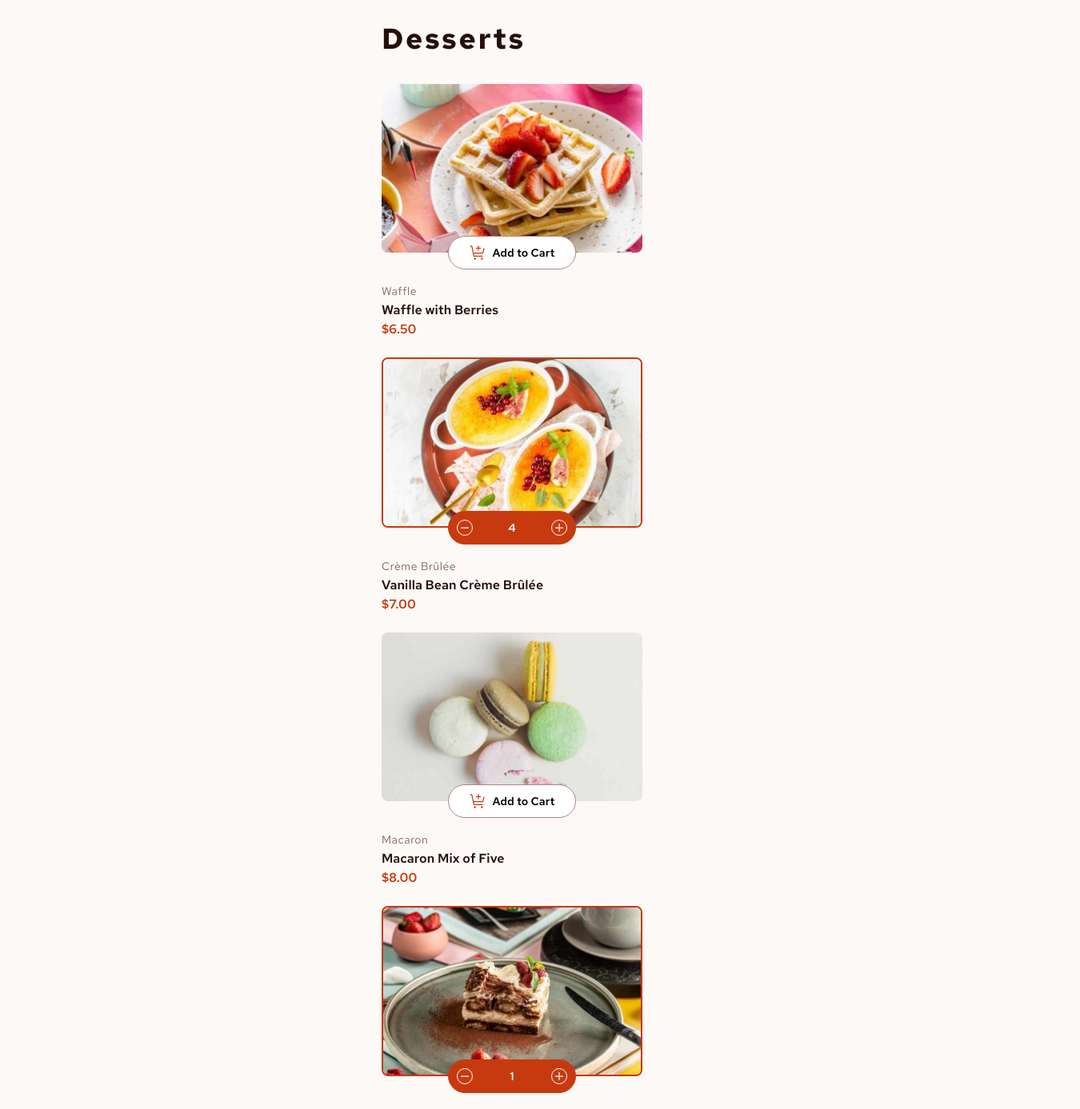
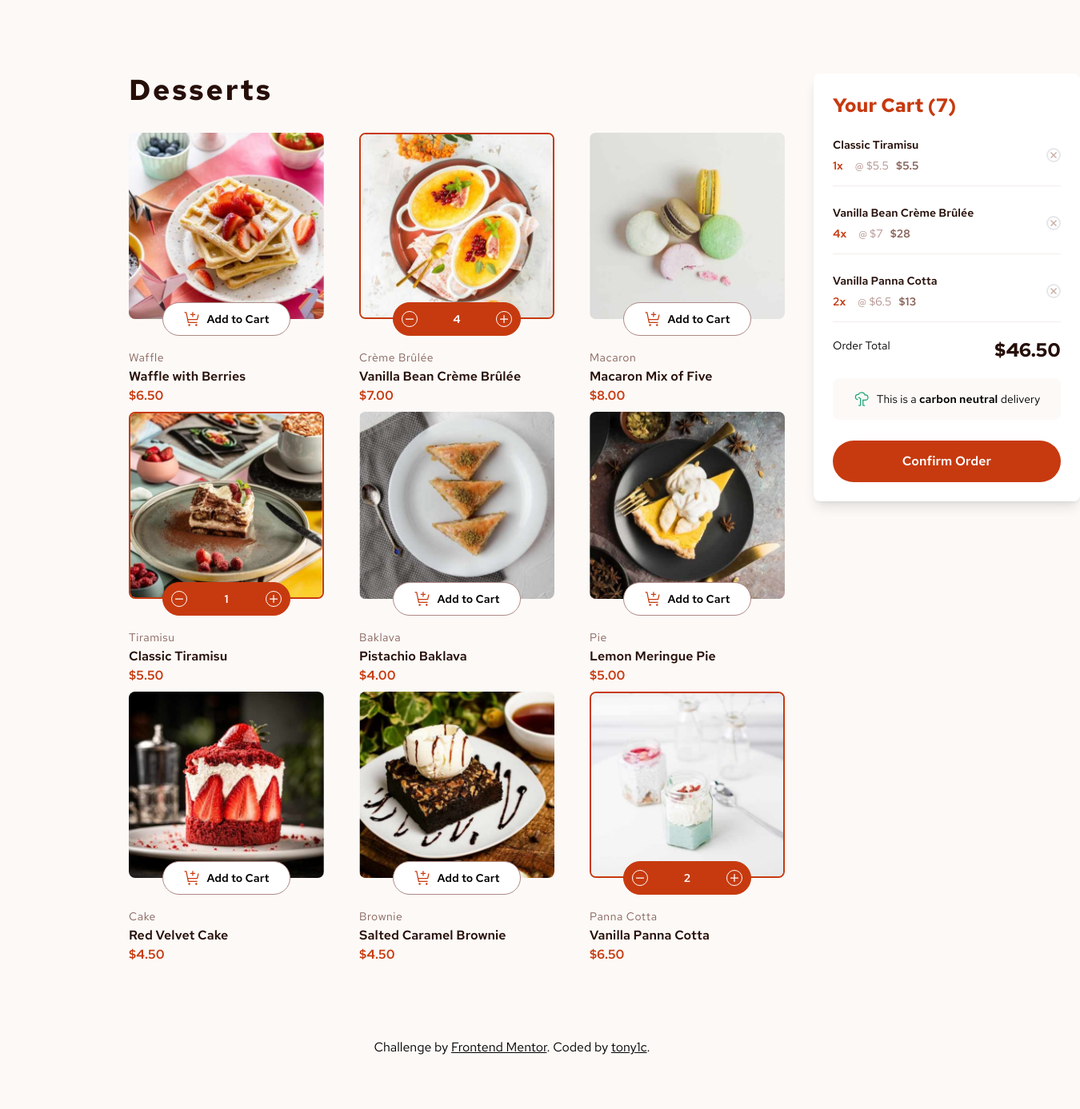
Before and after one commit to tony1c/frontend-mentor-challenges, an Angular app in the folder product-list-with-cart-angular/: page / in a window 1280 px wide. Shown: the top 1387 px of the page at 80% size, 1350 px wide, since content can reach past the window. After the commit the page ends 1322 px from the top, so only its background shows below. Built offline with nearby package versions, Linux system fonts and the light colour scheme.

Commit message:
layout + footer

```diff
--- a/product-list-with-cart-angular/src/app/app.component.html
+++ b/product-list-with-cart-angular/src/app/app.component.html
@@ -1,15 +1,18 @@
 <main class="container mx-auto w-full tracking-[0.006em]">
   <!-- grid layout -->
   <div
-    class="mx-auto grid max-w-[370px] grid-cols-1 gap-[37px] px-[22px] py-[28px]"
+    class="mx-auto grid max-w-[370px] grid-cols-1 gap-[37px] px-[22px] py-[28px] md:max-w-full md:grid-cols-[856px_1fr] md:gap-0 md:px-[161px] md:py-[92px]"
   >
-    <h1
-      class="place-self-start text-4xl font-700 tracking-[0.075em] text-c-rose-900"
-    >
-      Desserts
-    </h1>
-    <app-product-list [products]="products" />
+    <div>
+      <h1
+        class="mb-[34px] text-4xl font-700 tracking-[0.075em] text-c-rose-900"
+      >
+        Desserts
+      </h1>
+      <app-product-list [products]="products" />
+    </div>
     <app-cart (orderConfirmed)="openModal()" />
   </div>
 </main>
+<app-footer />
 <app-modal [isModalVisible]="isModalVisible" (closedModal)="onClosedModal()" />
--- a/product-list-with-cart-angular/src/app/app.component.ts
+++ b/product-list-with-cart-angular/src/app/app.component.ts
@@ -5,6 +5,7 @@ import productsData from '../../public/assets/data.json';
 import { ProductListComponent } from './components/product-list/product-list.component';
 import { CartComponent } from './components/cart/cart.component';
 import { ModalComponent } from './components/modal/modal.component';
+import { FooterComponent } from './components/footer/footer.component';
 
 @Component({
   selector: 'app-root',
@@ -14,6 +15,7 @@ import { ModalComponent } from './components/modal/modal.component';
     ProductListComponent,
     CartComponent,
     ModalComponent,
+    FooterComponent,
   ],
   templateUrl: './app.component.html',
   styleUrl: './app.component.css',
--- a/product-list-with-cart-angular/src/app/components/cart/cart-item/cart-item.component.html
+++ b/product-list-with-cart-angular/src/app/components/cart/cart-item/cart-item.component.html
@@ -1,4 +1,4 @@
-<div class="flex justify-between border-b border-c-rose-400">
+<div class="flex justify-between border-b border-c-rose-100">
   <div class="flex flex-col gap-[6px] py-[15px]">
     <h4 class="text-sm font-600 tracking-[0.004em] text-c-rose-900">
       {{ product.name }}
--- a/product-list-with-cart-angular/src/app/components/cart/cart.component.html
+++ b/product-list-with-cart-angular/src/app/components/cart/cart.component.html
@@ -1,6 +1,6 @@
 @if (!cartProducts.length) {
   <div
-    class="flex min-h-[296px] w-full flex-col rounded-lg bg-white p-[26px] shadow-lg"
+    class="flex min-h-[296px] w-full flex-col rounded-lg bg-white p-[26px] shadow-lg md:w-[333px]"
   >
     <h2 class="text-2xl font-700 tracking-[0.0025em] text-c-red">
       Your Cart ({{ totalQuantity }})
@@ -19,7 +19,7 @@
   </div>
 } @else {
   <div
-    class="flex min-h-[296px] w-full flex-col gap-[8px] rounded-lg bg-white p-[24px] shadow-lg"
+    class="flex min-h-[296px] w-full flex-col gap-[8px] rounded-lg bg-white p-[24px] shadow-lg md:w-[333px]"
   >
     <h2 class="text-2xl font-700 tracking-[0.0025em] text-c-red">
       Your Cart ({{ totalQuantity }})
--- a/product-list-with-cart-angular/src/app/components/footer/footer.component.html
+++ b/product-list-with-cart-angular/src/app/components/footer/footer.component.html
@@ -1 +1,14 @@
-<p>footer works!</p>
+<footer class="text-center">
+  <p>
+    Challenge by
+    <a
+      class="underline"
+      href="https://www.frontendmentor.io?ref=challenge"
+      target="_blank"
+      >Frontend Mentor</a
+    >. Coded by
+    <a class="underline" href="https://www.frontendmentor.io/profile/tony1c"
+      >tony1c</a
+    >.
+  </p>
+</footer>
--- a/product-list-with-cart-angular/src/app/components/modal/modal.component.html
+++ b/product-list-with-cart-angular/src/app/components/modal/modal.component.html
@@ -4,11 +4,11 @@
     (keydown)="resetCart()"
     tabindex="0"
     (click)="resetCart()"
-    class="absolute top-0 h-full w-full bg-black/50"
-  ></div>
+    class="absolute inset-0 h-full w-full bg-black/50"
+  >
     <!-- modal -->
     <div
-    class="absolute bottom-0 z-10 max-h-full w-full space-y-[28px] rounded-lg bg-white px-[28px] py-[36px]"
+      class="absolute bottom-0 z-10 w-full space-y-[28px] rounded-lg bg-white px-[28px] py-[36px] md:-top-4 md:bottom-auto md:left-1/2 md:w-[574px] md:-translate-x-1/2 md:translate-y-1/2 md:transform"
     >
       <div>
         <img
@@ -16,7 +16,9 @@
           alt="Order confirmed icon"
         />
       </div>
-    <h2 class="max-w-[48px] text-4xl font-700 leading-tight text-c-rose-900">
+      <h2
+        class="max-w-[48px] text-4xl font-700 leading-tight text-c-rose-900 md:max-w-full md:text-5xl"
+      >
         Order Confirmed
       </h2>
       <p class="!mt-[11px]">We hope you enjoy your food!</p>
@@ -33,11 +35,15 @@
                 alt="Product image"
               />
               <div class="flex flex-col gap-[8px]">
-              <h4 class="max-w-[157px] truncate text-sm font-600 tracking-wide">
+                <h4
+                  class="max-w-[157px] truncate text-sm font-600 tracking-wide"
+                >
                   {{ product.name }}
                 </h4>
                 <div class="flex space-x-[17px] text-sm">
-                <span class="font-600 text-c-red">{{ product.quantity }}x</span>
+                  <span class="font-600 text-c-red"
+                    >{{ product.quantity }}x</span
+                  >
                   <span class="text-c-rose-400"
                     >&#64; ${{ product.price | number: "1.2" }}</span
                   >
@@ -67,3 +73,4 @@
       </button>
     </div>
   </div>
+</div>
--- a/product-list-with-cart-angular/src/app/components/product-list/product-list.component.html
+++ b/product-list-with-cart-angular/src/app/components/product-list/product-list.component.html
@@ -1,4 +1,4 @@
-<ul class="space-y-[23px]">
+<ul class="grid grid-cols-1 gap-[23px] md:grid-cols-3 md:gap-[8px]">
   @for (product of products; track $index) {
     <li>
       <app-product [product]="product" />
--- a/product-list-with-cart-angular/src/app/components/product-list/product/product.component.html
+++ b/product-list-with-cart-angular/src/app/components/product-list/product/product.component.html
@@ -1,15 +1,21 @@
 <div class="space-y-[36px]">
-  <div class="relative max-w-[328px]">
+  <div class="relative max-w-[328px] md:max-w-[244px]">
     <img
       [src]="product.image.mobile"
       [ngClass]="{ 'border-2 border-c-red': isProductInCart() }"
-      class="rounded-lg object-cover"
+      class="rounded-lg object-cover md:hidden"
+      [alt]="product.name"
+    />
+
+    <img
+      [src]="product.image.desktop"
+      [ngClass]="{ 'border-2 border-c-red': isProductInCart() }"
+      class="hidden rounded-lg object-cover md:block"
       [alt]="product.name"
     />
     <div
       class="absolute -bottom-[0px] left-1/2 -translate-x-1/2 translate-y-1/2 transform"
     >
-      <!-- <app-add-to-cart (productAdded)="addProduct(product)" /> -->
       <app-product-button [product]="product" />
     </div>
   </div>
```
Lines whose indentation alone changed are shown as unchanged.
